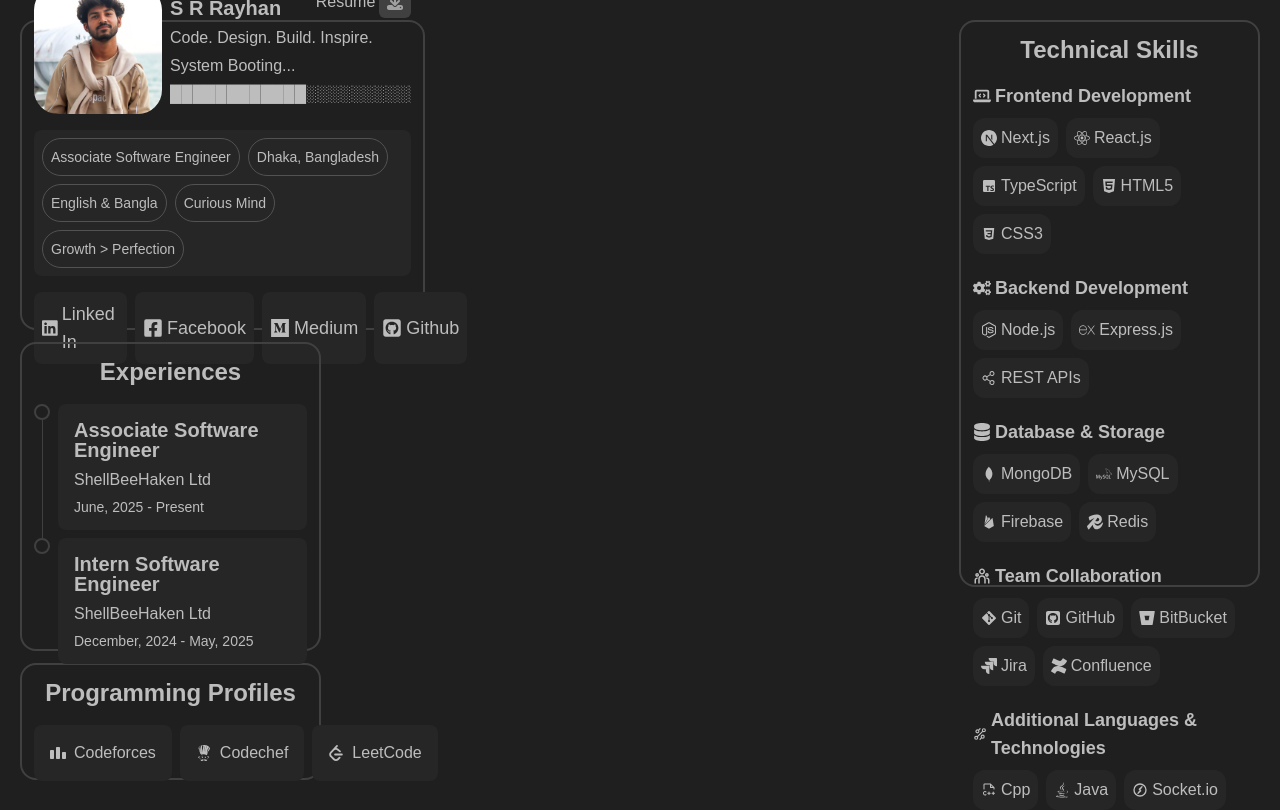
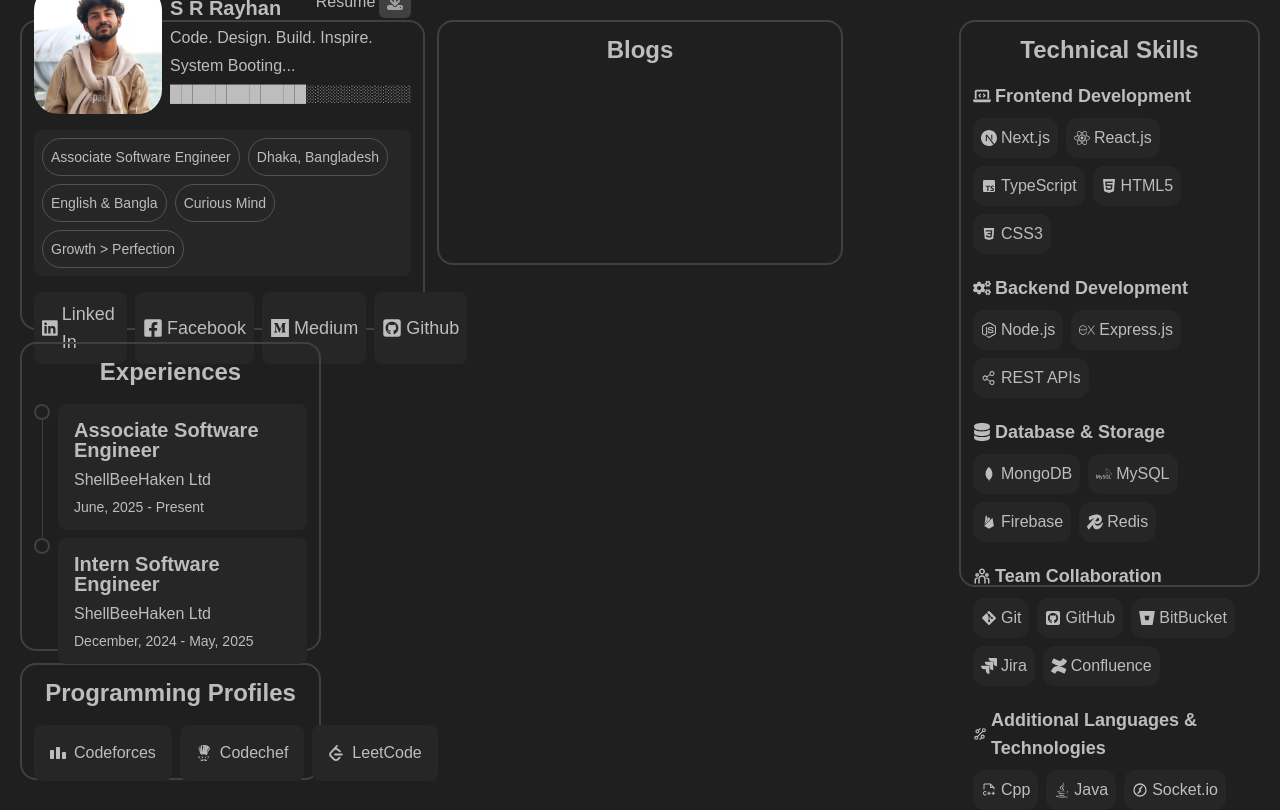
Before and after one commit to SRRayhan066/SRRayhan066, a Next.js app: page / in a window 1280 px wide. Built offline with nearby package versions, Linux system fonts and the light colour scheme.

Commit message:
Implement base blog section

```diff
--- a/src/app/page.tsx
+++ b/src/app/page.tsx
@@ -2,6 +2,7 @@
 import ProgrammingProfile from "@/sections/ProgrammingProfile";
 import Experiences from "@/sections/Experiences";
 import Skills from "@/sections/Skills";
+import Blogs from "@/sections/Blogs";
 
 export default function Page() {
   return (
@@ -10,6 +11,7 @@
       <ProgrammingProfile />
       <Experiences />
       <Skills />
+      <Blogs />
     </section>
   );
 }
--- /dev/null
+++ b/src/sections/Blogs.tsx
@@ -0,0 +1,9 @@
+import ContentWrapper from "@/wrapper/ContentWrapper";
+
+export default function Blogs() {
+  return (
+    <ContentWrapper className="col-start-5 col-span-4 row-start-1 row-span-4 flex flex-col items-center gap-4">
+      <h1 className="text-2xl font-bold">Blogs</h1>
+    </ContentWrapper>
+  );
+}
--- a/src/sections/Skills.tsx
+++ b/src/sections/Skills.tsx
@@ -1,9 +1,6 @@
 import SkillTag from "@/components/skill-tag/SkillTag";
 import { skillSet } from "@/data/portfolioData";
 import ContentWrapper from "@/wrapper/ContentWrapper";
-import { FaCogs, FaPalette } from "react-icons/fa";
-import { FaLaptopCode, FaPlug, FaServer } from "react-icons/fa6";
-import { SiNextdotjs } from "react-icons/si";
 
 export default function Skills() {
   return (
```
